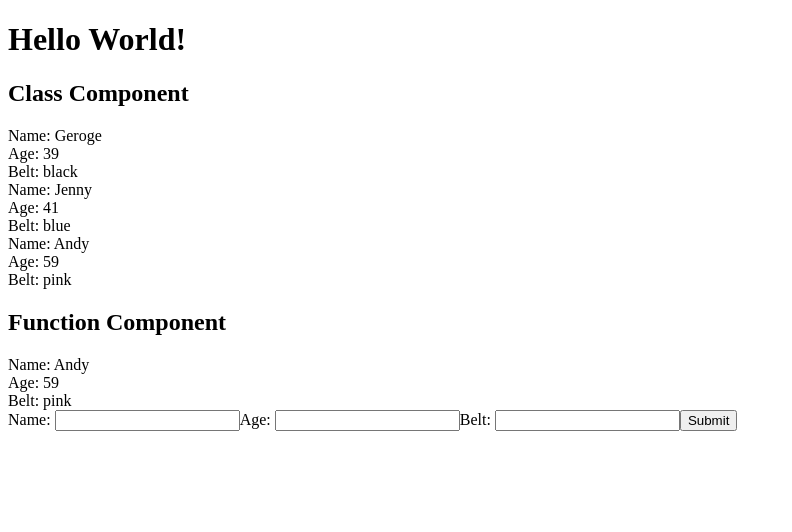
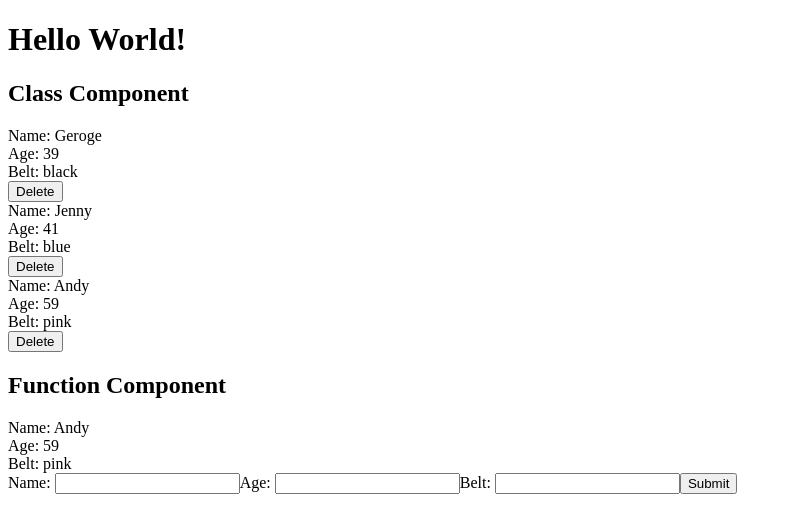
Before and after one commit to geforcesong/reactplayground, a React (Create React App) app: page / in a window 1280 px wide. Shown: the top 532 px of the page, without its empty margins (0-792 px from the left). Built offline with nearby package versions, Linux system fonts and the light colour scheme.

Commit message:
delete ninja

```diff
--- a/src/App.js
+++ b/src/App.js
@@ -19,11 +19,17 @@ class App extends Component {
     })
   }
 
+  delteNinja = (id) => {
+    this.setState({
+      ninjas: this.state.ninjas.filter(c => c.id != id)
+    })
+  }
+
   render() {
     return (
       <div className="App">
         <h1>Hello World!</h1>
-        <Ninjas ninjas={this.state.ninjas} />
+        <Ninjas delteNinja={this.delteNinja} ninjas={this.state.ninjas} />
         <NinjasFunCompomet ninjas={this.state.ninjas} />
 
         <AddNinja addNinja={this.addNinja} />
--- a/src/Ninjas.js
+++ b/src/Ninjas.js
@@ -3,19 +3,21 @@ import React, { Component } from 'react';
 class Ninjas extends Component {
     render() {
         const { ninjas } = this.props;
-        const ninjaList = ninjas.map((ninja)=>{
+        const ninjaList = ninjas.map((ninja) => {
             return (
                 <div className="ninja" key={ninja.id}>
                     <div>Name: {ninja.name}</div>
                     <div>Age: {ninja.age}</div>
                     <div>Belt: {ninja.belt}</div>
+                    <button onClick={() => { this.props.delteNinja(ninja.id) }}>Delete</button>
+                    <br />
                 </div>
             )
         })
 
         return (<div className="ninja">
             <h2>Class Component</h2>
-           {ninjaList}
+            {ninjaList}
         </div>);
     }
 }
```
